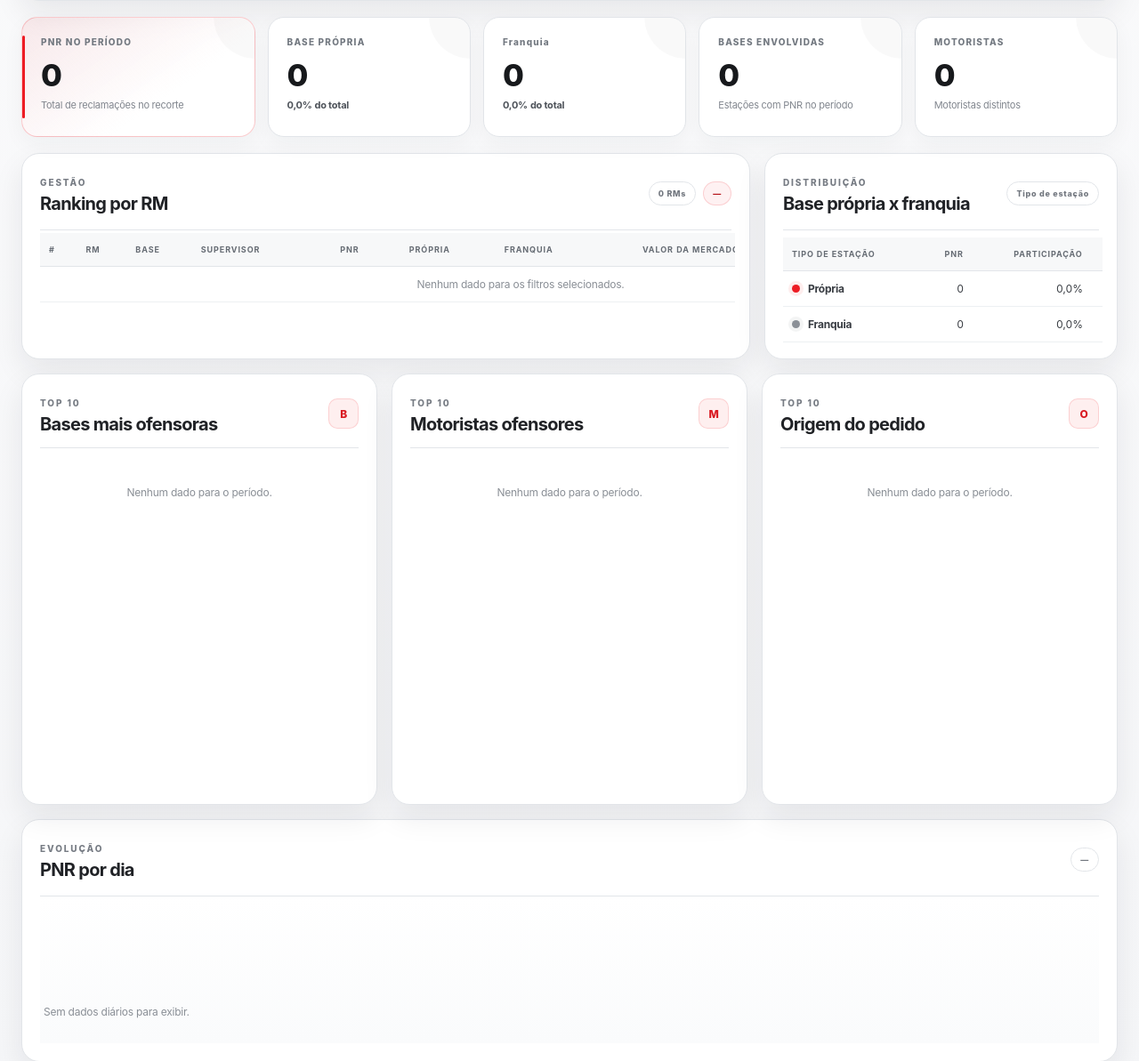
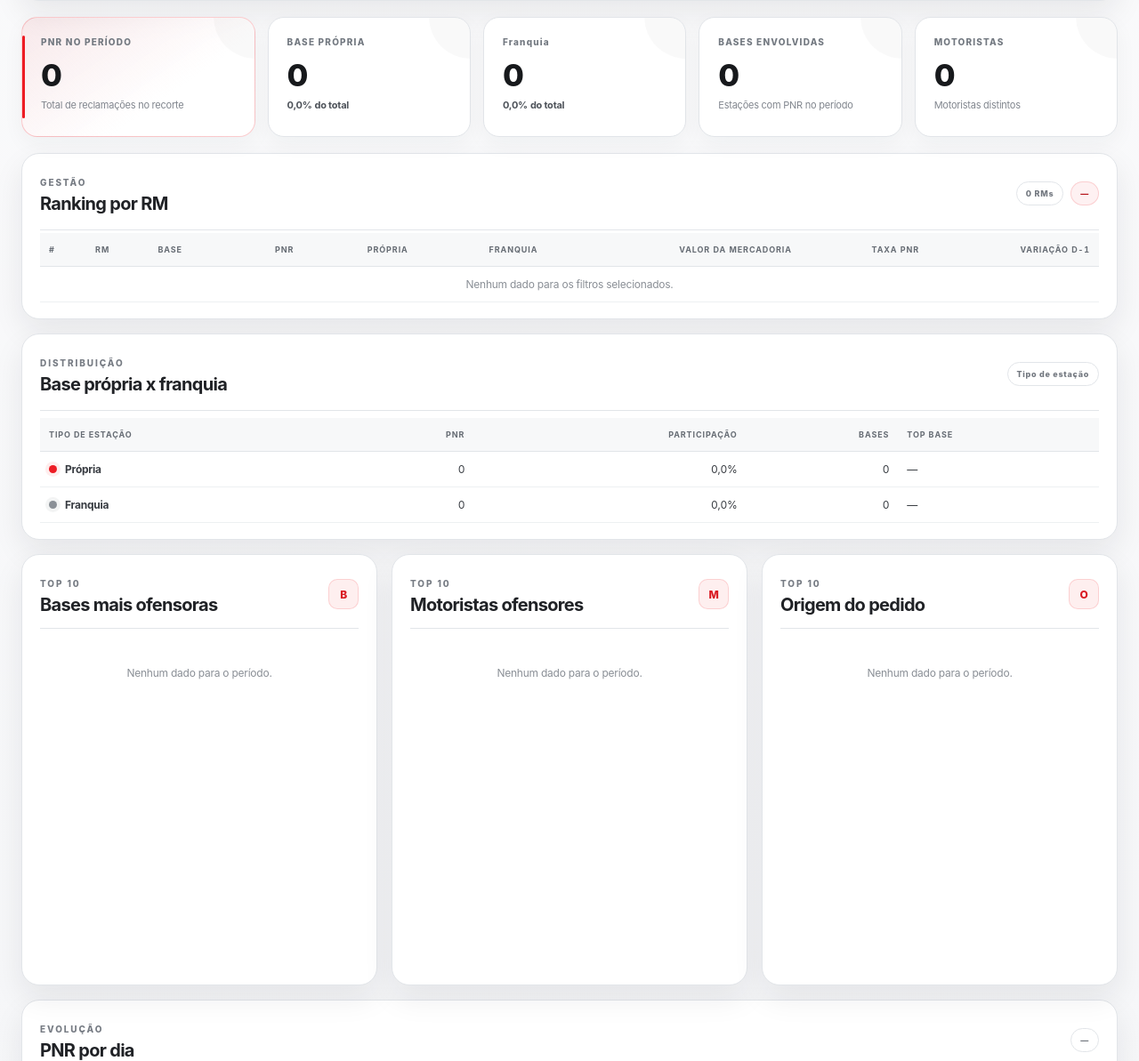
Before and after one commit to DuduSouza10/indicador-pnr-jt, a Flask app: page / in a window 1280 px wide. Shown: the part 709-1902 px from the top of the page at 89% size. Run offline with Flask 3, Linux system fonts and the light colour scheme; data that the repository does not hold is empty; some libraries are stand-ins or nearby versions.

Commit message:
GODDAMNIT

```diff
--- a/app.py
+++ b/app.py
@@ -547,27 +547,23 @@ def compute_rm_ranking(session, args, period_conditions):
         .group_by(PNRRecord.rm_key)
     )
 
-    # Base e supervisor exibidos no ranking: usa a combinacao mais recorrente
-    # dentro do recorte para representar cada RM sem quebrar o ranking em varias linhas.
-    dominant_pair = {}
+    # Base exibida no ranking: usa a base mais recorrente dentro do recorte
+    # para representar cada RM sem quebrar o ranking em varias linhas.
+    dominant_base = {}
     detail_stmt = (
         select(
             PNRRecord.rm_key,
             PNRRecord.base,
-            PNRRecord.supervisor,
             func.count(PNRRecord.id).label("cnt"),
         )
         .where(*period_conditions)
-        .group_by(PNRRecord.rm_key, PNRRecord.base, PNRRecord.supervisor)
+        .group_by(PNRRecord.rm_key, PNRRecord.base)
         .order_by(PNRRecord.rm_key.asc(), func.count(PNRRecord.id).desc(), PNRRecord.base.asc())
     )
-    for detail_rm_key, base_name, supervisor_name, _ in session.execute(detail_stmt):
+    for detail_rm_key, base_name, _ in session.execute(detail_stmt):
         key = detail_rm_key or ""
-        if key not in dominant_pair:
-            dominant_pair[key] = (
-                normalize_value(base_name, "Sem base"),
-                normalize_value(supervisor_name),
-            )
+        if key not in dominant_base:
+            dominant_base[key] = normalize_value(base_name, "Sem base")
 
     rows = []
     for rm_key_value, rm, cnt, own_cnt, fran_cnt, value_total in session.execute(stmt):
@@ -599,12 +595,11 @@ def compute_rm_ranking(session, args, period_conditions):
         current_rate = safe_rate(current_complaints, current_deliveries)
         previous_rate = safe_rate(previous_complaints, previous_deliveries)
         variation = round(current_rate - previous_rate, 2) if current_rate is not None and previous_rate is not None else None
-        dominant_base, dominant_supervisor = dominant_pair.get(rm_key_value, ("Sem base", "Não informado"))
+        base_display = dominant_base.get(rm_key_value, "Sem base")
         rows.append({
             "rm": rm or "Não informado",
             "rm_key": rm_key_value,
-            "base": dominant_base,
-            "supervisor": dominant_supervisor,
+            "base": base_display,
             "count": int(cnt or 0),
             "own": int(own_cnt or 0),
             "franchise": int(fran_cnt or 0),
@@ -671,6 +666,22 @@ def compute_base_ranking(session, args, period_conditions):
             out[key] = out.get(key, 0.0) + float(qty or 0)
         return out
 
+    # Supervisor exibido no ranking por base: usa o supervisor mais recorrente
+    # daquela base dentro do recorte filtrado.
+    supervisor_counts = {}
+    supervisor_stmt = (
+        select(PNRRecord.base, PNRRecord.supervisor, func.count(PNRRecord.id))
+        .where(*period_conditions)
+        .group_by(PNRRecord.base, PNRRecord.supervisor)
+    )
+    for base_name, supervisor_name, sup_count in session.execute(supervisor_stmt):
+        key = join_key(base_name)
+        if not key:
+            continue
+        candidate = (int(sup_count or 0), normalize_value(supervisor_name) or "Não informado")
+        if key not in supervisor_counts or candidate[0] > supervisor_counts[key][0]:
+            supervisor_counts[key] = candidate
+
     current_complaints = complaint_totals(ref_date)
     previous_complaints = complaint_totals(previous_date)
     current_deliveries = delivery_totals(ref_date)
@@ -690,6 +701,7 @@ def compute_base_ranking(session, args, period_conditions):
         rows.append({
             "base": display_base,
             "base_key": key,
+            "supervisor": supervisor_counts.get(key, (0, "Não informado"))[1],
             "station": station or normalize_station("", display_base),
             "count": int(cnt or 0),
             "merchandise_value": round(float(value_total or 0), 2),
@@ -996,16 +1008,16 @@ def export_tables():
 
         wb = Workbook(write_only=True)
         if mode == "bases":
-            base_headers = ["排名", "网点", "网点类型", "PNR", "货值", "PNR率", "前一日PNR率", "较前一日变化"] if lang == "zh-CN" else ["Ranking", "Base", "Tipo de estação", "PNR", "Valor da mercadoria", "Taxa PNR", "Taxa PNR D-1", "Variação D-1"]
+            base_headers = ["排名", "网点", "主管", "网点类型", "PNR", "货值", "PNR率", "前一日PNR率", "较前一日变化"] if lang == "zh-CN" else ["Ranking", "Base", "Supervisor", "Tipo de estação", "PNR", "Valor da mercadoria", "Taxa PNR", "Taxa PNR D-1", "Variação D-1"]
             base_rows = []
             for i, row in enumerate(dashboard["base_ranking"], 1):
-                base_rows.append([i, row["base"], row["station"], row["count"], row["merchandise_value"], row["rate"], row["previous_rate"], row["variation"]])
+                base_rows.append([i, row["base"], row.get("supervisor"), row["station"], row["count"], row["merchandise_value"], row["rate"], row["previous_rate"], row["variation"]])
             append_write_sheet(wb, "网点排名" if lang == "zh-CN" else "Ranking Bases", base_headers, base_rows)
         else:
-            rm_headers = ["排名", "RM", "网点", "主管", "PNR", "直营网点", "加盟网点", "货值", "PNR率", "前一日PNR率", "较前一日变化"] if lang == "zh-CN" else ["Ranking", "RM", "Base", "Supervisor", "PNR", "Base própria", "Franquia", "Valor da mercadoria", "Taxa PNR", "Taxa PNR D-1", "Variação D-1"]
+            rm_headers = ["排名", "RM", "网点", "PNR", "直营网点", "加盟网点", "货值", "PNR率", "前一日PNR率", "较前一日变化"] if lang == "zh-CN" else ["Ranking", "RM", "Base", "PNR", "Base própria", "Franquia", "Valor da mercadoria", "Taxa PNR", "Taxa PNR D-1", "Variação D-1"]
             rm_rows = []
             for i, row in enumerate(dashboard["rm_ranking"], 1):
-                rm_rows.append([i, row["rm"], row.get("base"), row.get("supervisor"), row["count"], row["own"], row["franchise"], row["merchandise_value"], row["rate"], row["previous_rate"], row["variation"]])
+                rm_rows.append([i, row["rm"], row.get("base"), row["count"], row["own"], row["franchise"], row["merchandise_value"], row["rate"], row["previous_rate"], row["variation"]])
             append_write_sheet(wb, "RM排名" if lang == "zh-CN" else "Ranking RM", rm_headers, rm_rows)
 
         station_headers = ["网点类型", "PNR", "占比", "网点数量", "主要网点"] if lang == "zh-CN" else ["Tipo de estação", "PNR", "Participação", "Bases", "Top base"]
--- a/static/css/app.css
+++ b/static/css/app.css
@@ -620,3 +620,15 @@ footer { color: #8b9097; }
 .rm-rate-table { min-width: 1080px; }
 @media (max-width: 880px) { .regional-rate-card { align-items: flex-start; flex-direction: column; } .regional-rate-copy { flex-basis: auto; } .regional-rate-metrics { width: 100%; justify-content: flex-start; } }
 @media (max-width: 620px) { .regional-rate-item { flex: 1 1 100%; min-width: 0; } }
+
+
+/* ===== PNR v6: ranking full width e distribuição reposicionada ===== */
+.ranking-full-row { display: block; margin-top: 16px; }
+.ranking-full-row > .data-panel { width: 100%; }
+.distribution-panel { margin-top: 16px; }
+.distribution-panel .station-table-wrap { overflow-x: auto; }
+.distribution-panel .station-summary-table { min-width: 680px; width: 100%; }
+.rm-rate-table { min-width: 900px; }
+.base-rate-table { min-width: 900px; }
+
+.global-regional-rate-wrap, .global-regional-rate-wrap .regional-rate-card { width: 100%; }
--- a/static/js/app.js
+++ b/static/js/app.js
@@ -259,14 +259,14 @@ function renderDashboard(data) {
 
 function renderRmTable(rows) {
   const body = $('rmTableBody'); body.innerHTML = '';
-  if (!rows.length) { body.innerHTML = `<tr><td colspan="10" class="empty-state">${escapeHtml(t('noDataFilters'))}</td></tr>`; return; }
+  if (!rows.length) { body.innerHTML = `<tr><td colspan="9" class="empty-state">${escapeHtml(t('noDataFilters'))}</td></tr>`; return; }
   rows.forEach((row, i) => {
     const tr = document.createElement('tr'); tr.className = 'click-row'; tr.tabIndex = 0;
     const variation = row.variation;
     const vClass = variation === null ? 'neutral' : variation > 0 ? 'up' : variation < 0 ? 'down' : 'neutral';
     const vText = variation === null ? '—' : `${variation > 0 ? '+' : ''}${formatRate(variation)}`;
     const rateText = row.rate === null ? `<span class="no-rate">${escapeHtml(t('noDelivery'))}</span>` : `<strong>${formatRate(row.rate)}</strong><small>${escapeHtml(t('previousRate', {value: formatRate(row.previous_rate)}))}</small>`;
-    tr.innerHTML = `<td><span class="rank-number ${i<3?'top':''}">${i+1}</span></td><td><strong>${escapeHtml(row.rm)}</strong></td><td>${escapeHtml(row.base || '—')}</td><td>${escapeHtml(row.supervisor || '—')}</td><td class="num">${formatNum(row.count)}</td><td class="num">${formatNum(row.own)}</td><td class="num">${formatNum(row.franchise)}</td><td class="num money-cell">${formatCurrency(row.merchandise_value)}</td><td class="num rate-cell">${rateText}</td><td class="num"><span class="variation-pill ${vClass}">${vText}</span></td>`;
+    tr.innerHTML = `<td><span class="rank-number ${i<3?'top':''}">${i+1}</span></td><td><strong>${escapeHtml(row.rm)}</strong></td><td>${escapeHtml(row.base || '—')}</td><td class="num">${formatNum(row.count)}</td><td class="num">${formatNum(row.own)}</td><td class="num">${formatNum(row.franchise)}</td><td class="num money-cell">${formatCurrency(row.merchandise_value)}</td><td class="num rate-cell">${rateText}</td><td class="num"><span class="variation-pill ${vClass}">${vText}</span></td>`;
     const apply = async () => { $('rmFilter').value = row.rm; await loadDashboard(); };
     tr.addEventListener('click', apply); tr.addEventListener('keydown', e=>{ if(e.key==='Enter'||e.key===' '){e.preventDefault();apply();} }); body.appendChild(tr);
   });
@@ -346,13 +346,13 @@ function renderBaseDashboard(data) {
 
 function renderBaseRankingTable(rows) {
   const body=$('baseRankingTableBody'); body.innerHTML='';
-  if(!rows.length){body.innerHTML=`<tr><td colspan="7" class="empty-state">${escapeHtml(t('noDataFilters'))}</td></tr>`;return;}
+  if(!rows.length){body.innerHTML=`<tr><td colspan="8" class="empty-state">${escapeHtml(t('noDataFilters'))}</td></tr>`;return;}
   rows.forEach((row,i)=>{
     const tr=document.createElement('tr'); tr.className='click-row'; tr.tabIndex=0;
     const variation=row.variation; const vClass=variation===null?'neutral':variation>0?'up':variation<0?'down':'neutral';
     const vText=variation===null?'—':`${variation>0?'+':''}${formatRate(variation)}`;
     const rateText=row.rate===null?`<span class="no-rate">${escapeHtml(t('noDelivery'))}</span>`:`<strong>${formatRate(row.rate)}</strong><small>${escapeHtml(t('previousRate',{value:formatRate(row.previous_rate)}))}</small>`;
-    tr.innerHTML=`<td><span class="rank-number ${i<3?'top':''}">${i+1}</span></td><td><strong>${escapeHtml(row.base)}</strong></td><td><span class="station-type-cell"><i class="station-dot ${row.station==='Franquia'?'muted':''}"></i>${escapeHtml(translateKnownValue(row.station))}</span></td><td class="num">${formatNum(row.count)}</td><td class="num money-cell">${formatCurrency(row.merchandise_value)}</td><td class="num rate-cell">${rateText}</td><td class="num"><span class="variation-pill ${vClass}">${vText}</span></td>`;
+    tr.innerHTML=`<td><span class="rank-number ${i<3?'top':''}">${i+1}</span></td><td><strong>${escapeHtml(row.base)}</strong></td><td>${escapeHtml(row.supervisor || '—')}</td><td><span class="station-type-cell"><i class="station-dot ${row.station==='Franquia'?'muted':''}"></i>${escapeHtml(translateKnownValue(row.station))}</span></td><td class="num">${formatNum(row.count)}</td><td class="num money-cell">${formatCurrency(row.merchandise_value)}</td><td class="num rate-cell">${rateText}</td><td class="num"><span class="variation-pill ${vClass}">${vText}</span></td>`;
     const apply=async()=>{$('baseBaseFilter').value=row.base;await loadBaseDashboard();};
     tr.addEventListener('click',apply);tr.addEventListener('keydown',e=>{if(e.key==='Enter'||e.key===' '){e.preventDefault();apply();}});body.appendChild(tr);
   });
--- a/templates/index.html
+++ b/templates/index.html
@@ -92,18 +92,19 @@
         <button class="ghost-btn compact-btn" id="clearClickFiltersBtn" type="button" data-i18n="clearClickFilters">Limpar seleção</button>
       </div>
 
-      <section class="grid-2 ranking-grid">
+      <section class="ranking-full-row">
         <article class="panel data-panel rm-ranking-panel">
           <div class="panel-head">
             <div><span class="section-kicker" data-i18n="management">GESTÃO</span><h2 data-i18n="rmRanking">Ranking por RM</h2></div>
             <div class="ranking-context"><span class="context-pill" id="rmCountBadge">0 RMs</span><span class="context-pill rate-date" id="rateDateBadge">—</span></div>
           </div>
           <div class="table-scroll"><table class="data-table rm-rate-table"><thead><tr>
-            <th>#</th><th>RM</th><th data-i18n="base">Base</th><th data-i18n="supervisor">Supervisor</th><th class="num">PNR</th><th class="num" data-i18n="ownShort">Própria</th><th class="num" data-i18n="franchise">Franquia</th><th class="num" data-i18n="merchandiseValue">Valor da mercadoria</th><th class="num" data-i18n="pnrRate">Taxa PNR</th><th class="num" data-i18n="variationD1">Variação D-1</th>
+            <th>#</th><th>RM</th><th data-i18n="base">Base</th><th class="num">PNR</th><th class="num" data-i18n="ownShort">Própria</th><th class="num" data-i18n="franchise">Franquia</th><th class="num" data-i18n="merchandiseValue">Valor da mercadoria</th><th class="num" data-i18n="pnrRate">Taxa PNR</th><th class="num" data-i18n="variationD1">Variação D-1</th>
           </tr></thead><tbody id="rmTableBody"></tbody></table></div>
         </article>
+      </section>
 
-        <article class="panel data-panel">
+      <section class="panel data-panel distribution-panel">
         <div class="panel-head"><div><span class="section-kicker" data-i18n="distribution">DISTRIBUIÇÃO</span><h2 data-i18n="ownVsFranchise">Base própria x franquia</h2></div><span class="context-pill" data-i18n="stationType">TIPO DE ESTAÇÃO</span></div>
         <div class="table-scroll station-table-wrap">
           <table class="data-table station-summary-table">
@@ -111,7 +112,6 @@
             <tbody id="stationTableBody"></tbody>
           </table>
         </div>
-        </article>
       </section>
 
       <section class="grid-3">
@@ -168,18 +168,19 @@
         <button class="ghost-btn compact-btn" id="baseClearClickFiltersBtn" type="button" data-i18n="clearClickFilters">Limpar seleção</button>
       </div>
 
-      <section class="grid-2 ranking-grid">
+      <section class="ranking-full-row">
         <article class="panel data-panel rm-ranking-panel">
           <div class="panel-head">
             <div><span class="section-kicker" data-i18n="management">GESTÃO</span><h2 data-i18n="baseRanking">Ranking por Base / Franquia</h2></div>
             <div class="ranking-context"><span class="context-pill" id="baseCountBadge">0 Bases</span><span class="context-pill rate-date" id="baseRateDateBadge">—</span></div>
           </div>
           <div class="table-scroll"><table class="data-table base-rate-table"><thead><tr>
-            <th>#</th><th data-i18n="base">Base</th><th data-i18n="stationType">Tipo de estação</th><th class="num">PNR</th><th class="num" data-i18n="merchandiseValue">Valor da mercadoria</th><th class="num" data-i18n="pnrRate">Taxa PNR</th><th class="num" data-i18n="variationD1">Variação D-1</th>
+            <th>#</th><th data-i18n="base">Base</th><th data-i18n="supervisor">Supervisor</th><th data-i18n="stationType">Tipo de estação</th><th class="num">PNR</th><th class="num" data-i18n="merchandiseValue">Valor da mercadoria</th><th class="num" data-i18n="pnrRate">Taxa PNR</th><th class="num" data-i18n="variationD1">Variação D-1</th>
           </tr></thead><tbody id="baseRankingTableBody"></tbody></table></div>
         </article>
+      </section>
 
-        <article class="panel data-panel">
+      <section class="panel data-panel distribution-panel">
         <div class="panel-head"><div><span class="section-kicker" data-i18n="distribution">DISTRIBUIÇÃO</span><h2 data-i18n="ownVsFranchise">Base própria x franquia</h2></div><span class="context-pill" data-i18n="stationType">TIPO DE ESTAÇÃO</span></div>
         <div class="table-scroll station-table-wrap">
           <table class="data-table station-summary-table">
@@ -187,7 +188,6 @@
             <tbody id="baseStationTableBody"></tbody>
           </table>
         </div>
-        </article>
       </section>
 
       <section class="grid-3">
```
Also changed, not shown: README.md. Lines whose indentation alone changed are shown as unchanged.
